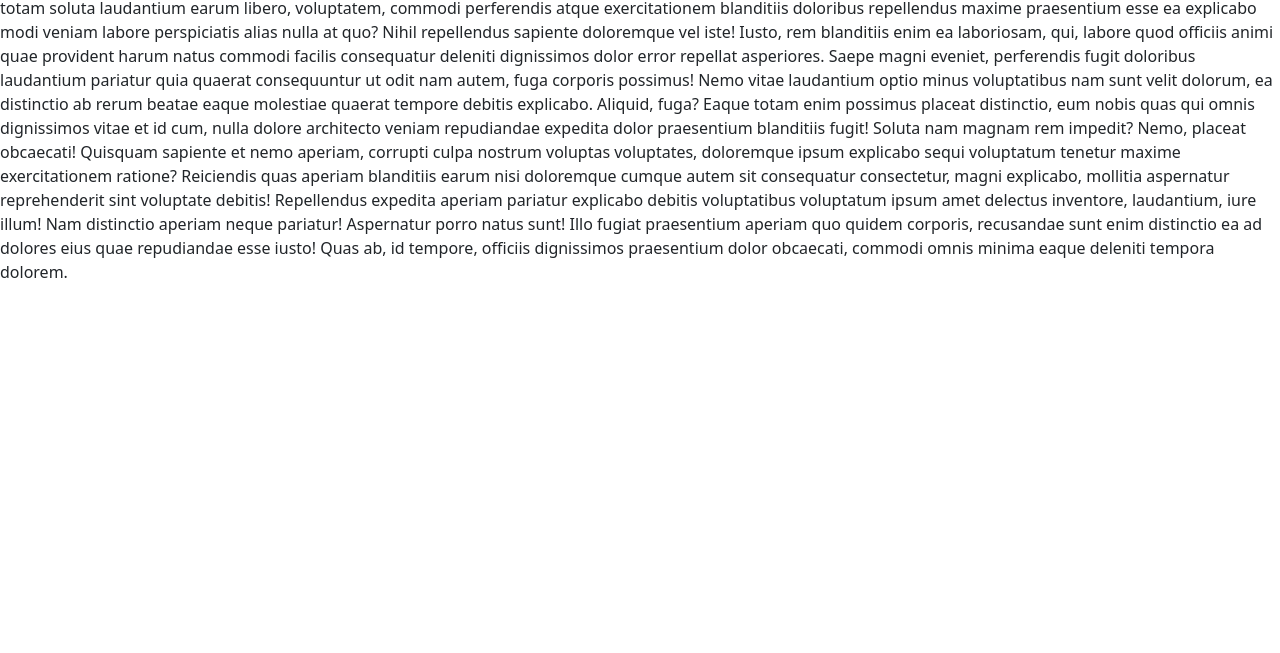
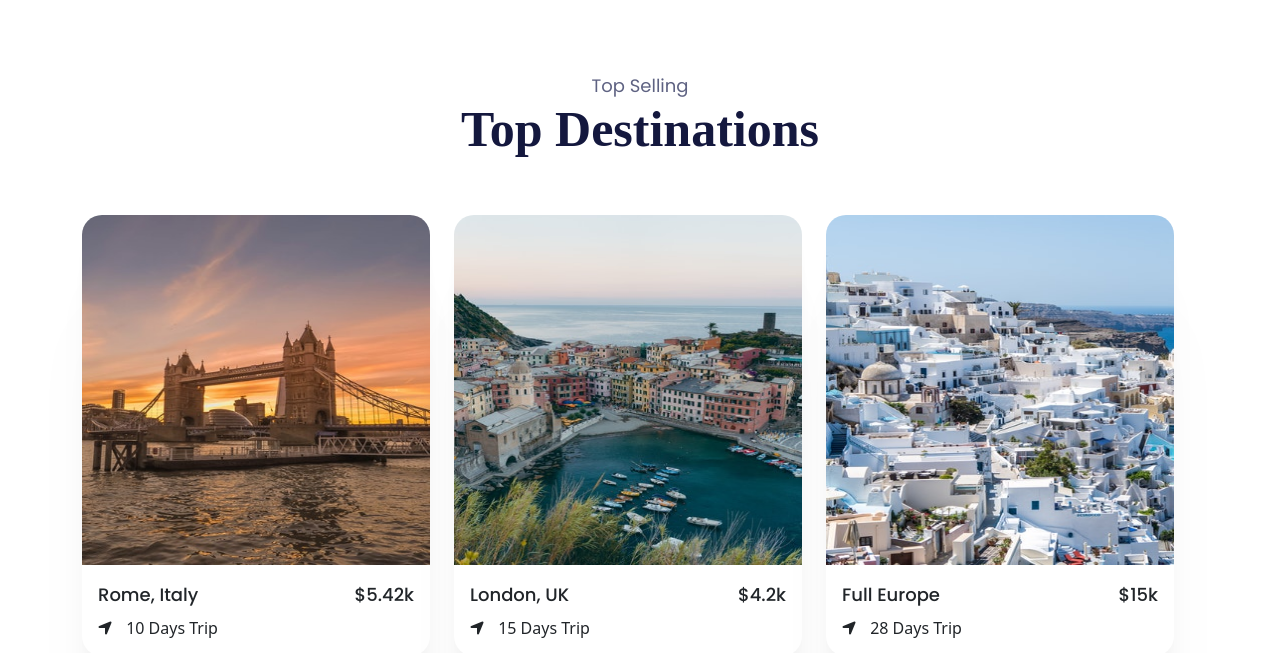
Before and after one commit to nannu-coder/nazmul.nannu.github.io-jadoo, a plain HTML site: page index.html in a window 1280 px wide. Shown: the part 1205-1858 px from the top of the page. Before the commit the page ends 1489 px from the top, so only its background shows below. Drawn offline with nearby package versions, Linux system fonts and the light colour scheme; a web font is replaced by a local one.

Commit message:
destinations part finished

```diff
--- a/css/style.css
+++ b/css/style.css
@@ -106,7 +106,8 @@ ol {
 
 }
 
-.category_heading P {
+.category_heading P,
+.selling_heading p {
     margin: 0;
     font-family: var(--primary-font);
     font-style: normal;
@@ -114,10 +115,44 @@ ol {
     color: #5E6282;
 }
 
-.category_heading h2 {
+.category_heading h2,
+.selling_heading h2 {
     font-family: var(--heading-font);
     font-size: 50px;
     font-weight: 700;
     font-style: normal;
     color: #14183E;
 }
+
+/*=====Selligng Part=====*/
+.selling_part {
+    margin-top: 100px;
+}
+
+.des_img {
+    border-radius: 20px;
+    border: none;
+    box-shadow: 0px 100px 80px rgba(0, 0, 0, 0.02),
+        0px 64.8148px 46.8519px rgba(0, 0, 0, 0.0151852),
+        0px 38.5185px 25.4815px rgba(0, 0, 0, 0.0121481),
+        0px 20px 13px rgba(0, 0, 0, 0.01),
+        0px 8.14815px 6.51852px rgba(0, 0, 0, 0.00785185),
+        0px 1.85185px 3.14815px rgba(0, 0, 0, 0.00481481);
+}
+
+.des_img img {
+    height: 350px;
+    border-radius: 20px 20px 0 0;
+}
+
+.card-title p {
+    margin: 0;
+    font-family: var(--primary-font);
+    font-size: 18px;
+    font-style: normal;
+    font-weight: 500;
+}
+
+.card-text span {
+    margin-right: 10px;
+}
--- a/index.html
+++ b/index.html
@@ -139,25 +139,73 @@
         </div>
     </section>
 
+    <!--=====SELLING PART=====-->
 
-    Lorem ipsum dolor sit amet consectetur adipisicing elit. Recusandae molestiae libero tempora aspernatur provident
-    repellat ut quod omnis maiores mollitia! Suscipit totam soluta laudantium earum libero, voluptatem, commodi
-    perferendis atque exercitationem blanditiis doloribus repellendus maxime praesentium esse ea explicabo modi veniam
-    labore perspiciatis alias nulla at quo? Nihil repellendus sapiente doloremque vel iste! Iusto, rem blanditiis enim
-    ea laboriosam, qui, labore quod officiis animi quae provident harum natus commodi facilis consequatur deleniti
-    dignissimos dolor error repellat asperiores. Saepe magni eveniet, perferendis fugit doloribus laudantium pariatur
-    quia quaerat consequuntur ut odit nam autem, fuga corporis possimus! Nemo vitae laudantium optio minus voluptatibus
-    nam sunt velit dolorum, ea distinctio ab rerum beatae eaque molestiae quaerat tempore debitis explicabo. Aliquid,
-    fuga? Eaque totam enim possimus placeat distinctio, eum nobis quas qui omnis dignissimos vitae et id cum, nulla
-    dolore architecto veniam repudiandae expedita dolor praesentium blanditiis fugit! Soluta nam magnam rem impedit?
-    Nemo, placeat obcaecati! Quisquam sapiente et nemo aperiam, corrupti culpa nostrum voluptas voluptates, doloremque
-    ipsum explicabo sequi voluptatum tenetur maxime exercitationem ratione? Reiciendis quas aperiam blanditiis earum
-    nisi doloremque cumque autem sit consequatur consectetur, magni explicabo, mollitia aspernatur reprehenderit sint
-    voluptate debitis! Repellendus expedita aperiam pariatur explicabo debitis voluptatibus voluptatum ipsum amet
-    delectus inventore, laudantium, iure illum! Nam distinctio aperiam neque pariatur! Aspernatur porro natus sunt! Illo
-    fugiat praesentium aperiam quo quidem corporis, recusandae sunt enim distinctio ea ad dolores eius quae repudiandae
-    esse iusto! Quas ab, id tempore, officiis dignissimos praesentium dolor obcaecati, commodi omnis minima eaque
-    deleniti tempora dolorem.
+    <section class="selling_part">
+        <div class="container">
+            <div class="row">
+                <div class="col-lg-12">
+                    <div class="selling_heading text-center">
+                        <p>Top Selling</p>
+                        <h2>Top Destinations</h2>
+                    </div>
+                </div>
+                <div class="row row-cols-1 row-cols-md-3 g-4">
+                    <div class="col">
+                        <div class="card des_img h-100">
+                            <img class="img-fluid w-100" src="img/des1.jpg" class="card-img-top h-50 img-fluid"
+                                alt="des1.jpg">
+                            <div class="card-body">
+                                <div class="card-title d-flex justify-content-between align-items-center">
+                                    <p>Rome, Italy</p>
+                                    <p>$5.42k</p>
+                                </div>
+                                <p class="card-text">
+                                    <span><i class="fas fa-location-arrow"></i></span>
+                                    10 Days Trip
+                                </p>
+                            </div>
+                        </div>
+                    </div>
+                    <div class="col">
+                        <div class="card des_img h-100">
+                            <img src="img/des2.jpg" class="card-img-top" alt="des2.jpg">
+                            <div class="card-body">
+                                <div class="card-title d-flex justify-content-between align-items-center">
+                                    <p>London, UK</p>
+                                    <p>$4.2k</p>
+                                </div>
+                                <p class="card-text">
+                                    <span><i class="fas fa-location-arrow"></i></span>
+                                    15 Days Trip
+                                </p>
+                            </div>
+                        </div>
+                    </div>
+                    <div class="col">
+                        <div class="card des_img h-100">
+                            <img src="img/des3.jpg" class="card-img-top img-fluid" alt="des3.jpg">
+                            <div class="card-body">
+                                <div class="card-title d-flex justify-content-between align-items-center">
+                                    <p>Full Europe</p>
+                                    <p>$15k</p>
+                                </div>
+                                <p class="card-text">
+                                    <span><i class="fas fa-location-arrow"></i></span>
+                                    28 Days Trip
+                                </p>
+                            </div>
+                        </div>
+                    </div>
+                </div>
+            </div>
+        </div>
+    </section>
+
+
+
+
+
 
     <!--=====JQUERY SCRIPT=====-->
     <script src="https://code.jquery.com/jquery-3.6.0.min.js"
```
Also changed, not shown: img/des1.jpg (added), img/des2.jpg (added), img/des3.jpg (added).
